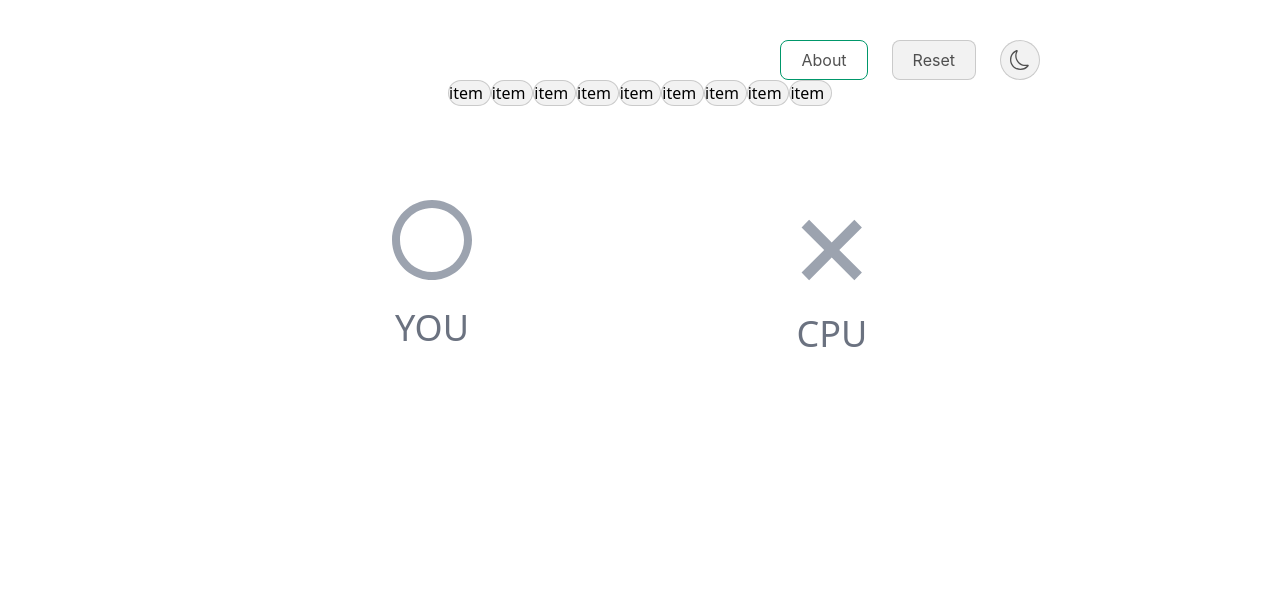
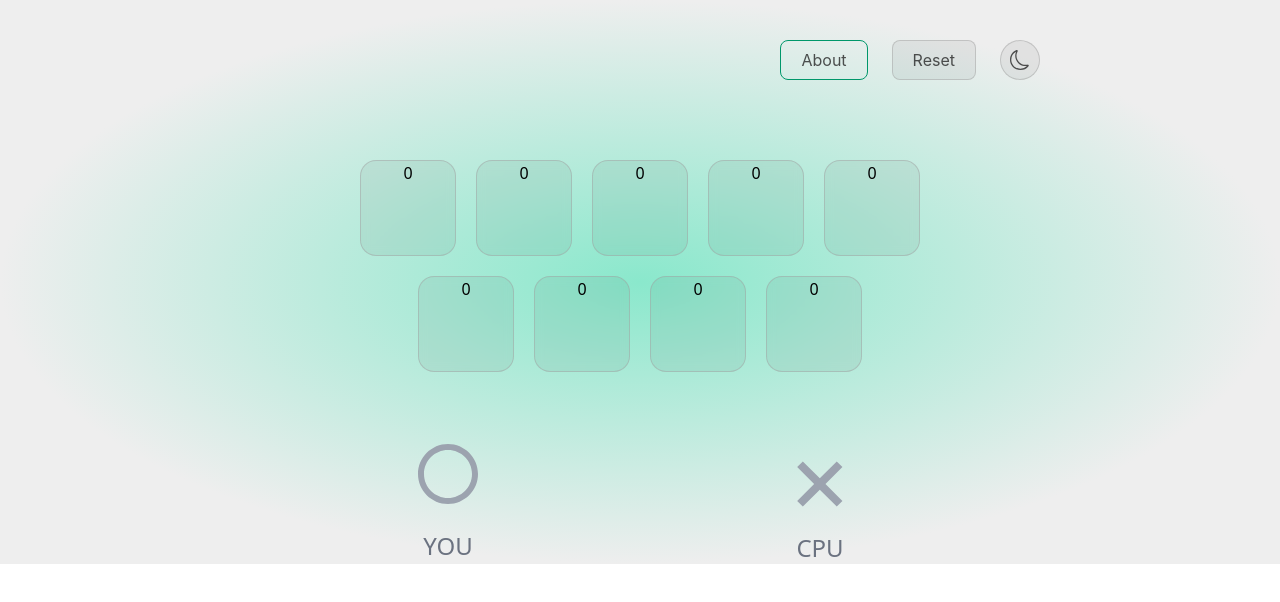
Before and after one commit to erffon/xo-game, a Next.js app: page /playground in a window 1280 px wide. Shown: the top 602 px of the page. Built offline with nearby package versions, Linux system fonts and the light colour scheme.

Commit message:
some small changes

```diff
--- a/pages/playground/index.tsx
+++ b/pages/playground/index.tsx
@@ -5,28 +5,30 @@ import { BiCircle, BiX } from "react-icons/bi";
 const Playground = () => {
   const tiles = [0, 0, 0, 0, 0, 0, 0, 0, 0];
   return (
-    <>
+    <div className="bg-light">
       <Navbar />
       <div className="container">
-        <div className="flex flex-row mx-52 flex-wrap">
+        <div className="flex flex-row flex-wrap mt-20 justify-center align-middle gap-5 px-16">
           {tiles.map((item) => {
-            return <Container className="flex-1">item</Container>;
+            return (
+              <Container className="w-24 h-24 text-center">{item}</Container>
+            );
           })}
         </div>
 
         {/* ---------------------------- YOU and CPU icons --------------------------- */}
-        <div className="flex flex-row justify-center gap-72 mt-20">
+        <div className="flex flex-row justify-center gap-72 mt-16">
           <div className="flex flex-col items-center justify-center">
-            <BiCircle className="text-8xl text-gray-400 mb-5" />
-            <h3 className="text-4xl text-gray-500">YOU</h3>
+            <BiCircle className="text-7xl text-gray-400 mb-5" />
+            <h3 className="text-2xl text-gray-500">YOU</h3>
           </div>
           <div className="flex flex-col items-center justify-center">
-            <BiX className="text-9xl text-gray-400 " />
-            <h3 className="text-4xl text-gray-500">CPU</h3>
+            <BiX className="text-8xl text-gray-400 " />
+            <h3 className="text-2xl text-gray-500">CPU</h3>
           </div>
         </div>
       </div>
-    </>
+    </div>
   );
 };
 
```
